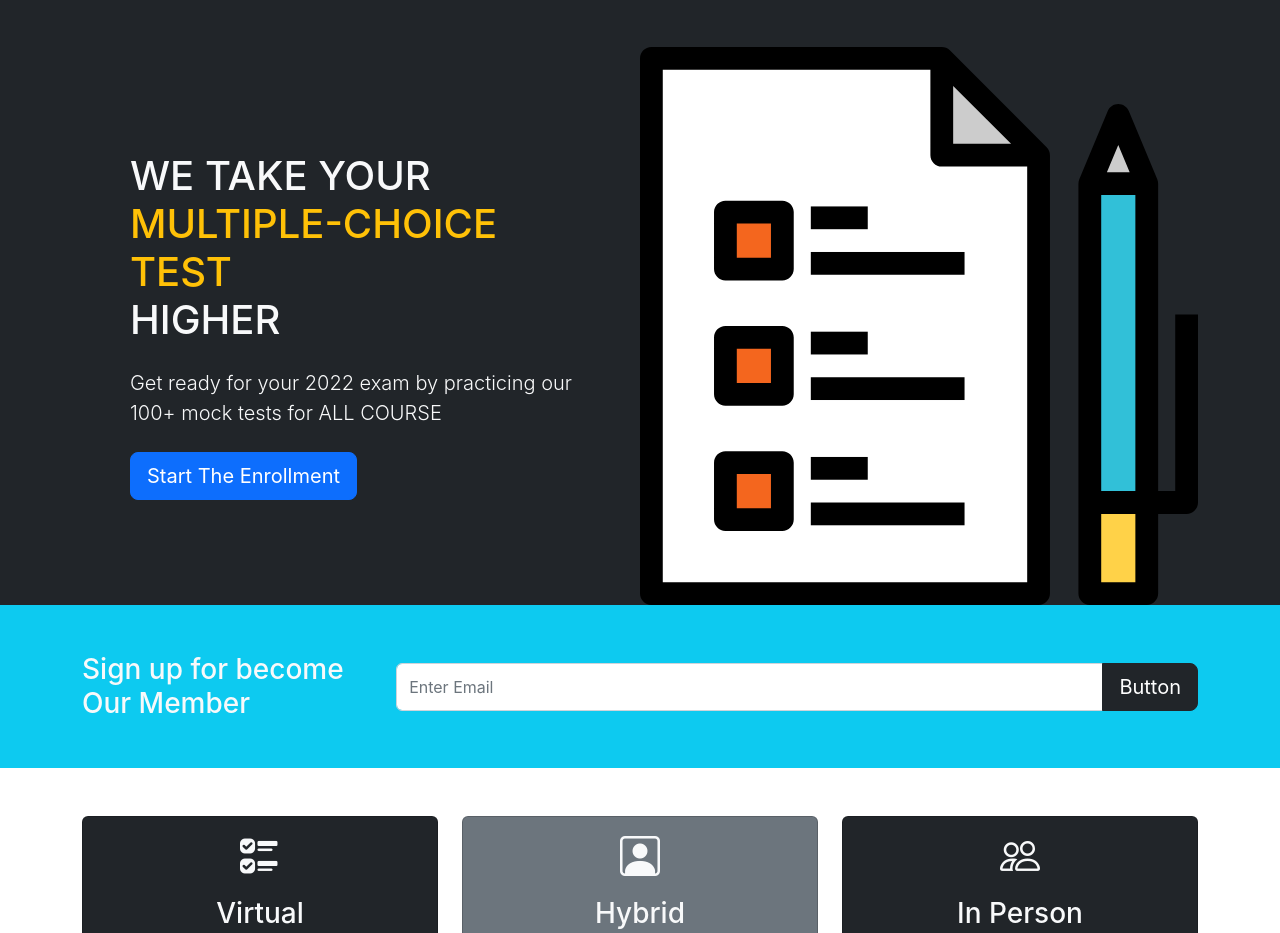
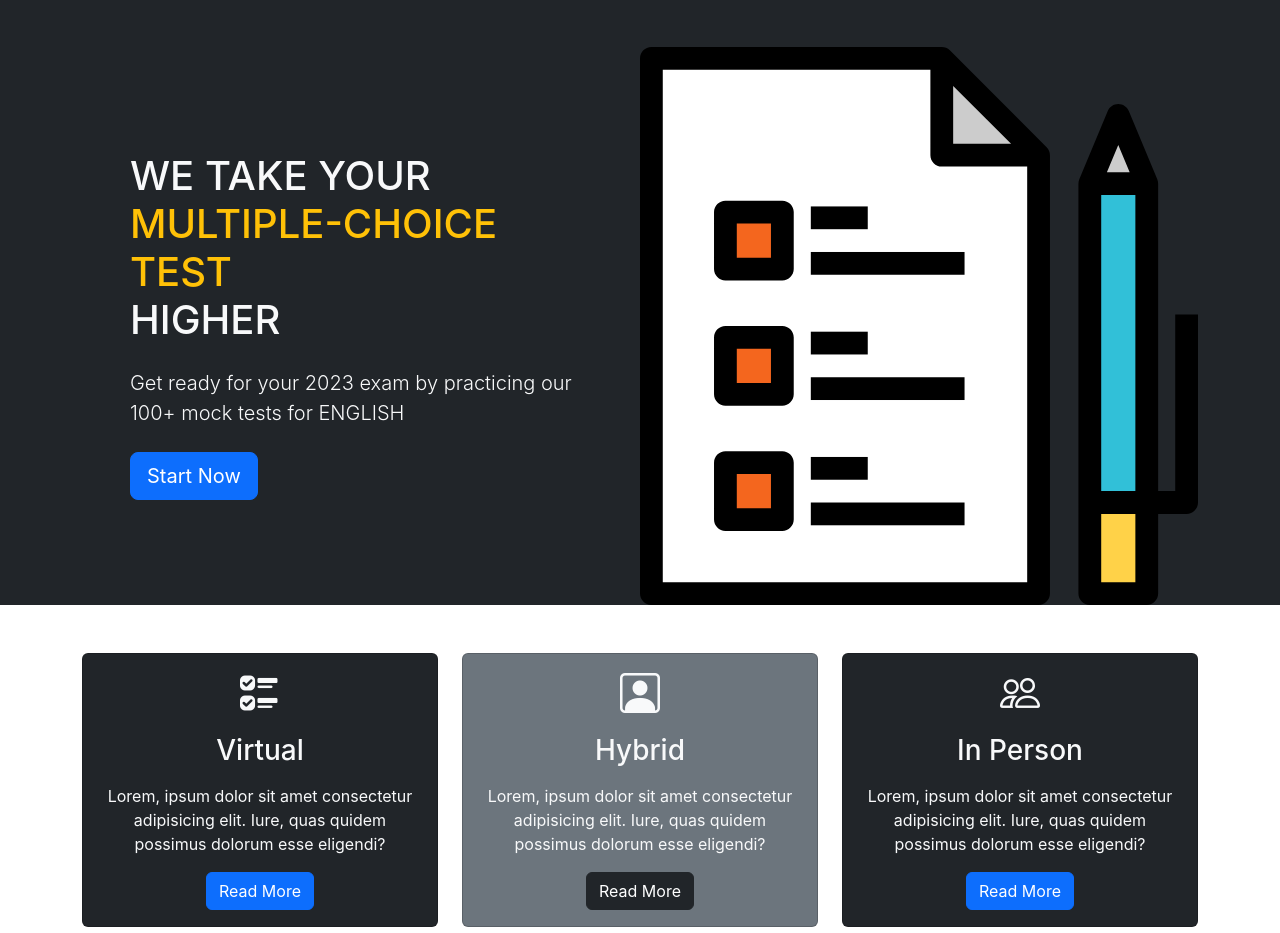
Before and after one commit to duync2006/Multiplechoice-Test-Website, a PHP site: page /home.php in a window 1280 px wide; the page is wider, and only the part inside the window is pictured. Shown: the part 61-994 px from the top of that part. Run offline with PHP 8.4, Linux system fonts and the light colour scheme; data that the repository does not hold is empty; some libraries are stand-ins or nearby versions.

Commit message:
Format index page

```diff
--- a/src/css/index.css
+++ b/src/css/index.css
@@ -20,7 +20,7 @@ code {
     opacity: 1;
 }
 
-#icon {
+#contact {
     display: inline;
 }
 
--- a/src/include/html/body.html
+++ b/src/include/html/body.html
@@ -5,15 +5,21 @@
         <div class="d-sm-flex align-items-center justify-content-between">
             <div class="mx-5">
                 <h1> WE TAKE YOUR <br> <span class="text-warning">MULTIPLE-CHOICE TEST</span> <br> HIGHER</h1>
-                <p class="lead my-4">Get ready for your 2022 exam by practicing our 100+ mock tests for ALL COURSE </p>
-                <button class="btn btn-primary btn-lg">Start The Enrollment</button>
+                <p class="lead my-4">Get ready for your 2023 exam by practicing our 100+ mock tests for ENGLISH </p>
+
+                <?php if (!$user_check): ?>
+                    <a href="../../login.php" class="btn btn-primary btn-lg">Start Now</a>
+                <?php else: ?>
+                    <a href="../../library.php" class="btn btn-primary btn-lg">Start Now</a>
+                <?php endif; ?>
+
             </div>
             <img class="img-fluid w-50 d-none d-sm-block " src="img/test-svgrepo-com.svg" alt="">
         </div>
     </div>
 </section>
 
-<section class="bg-info text-light p-5">
+<!-- <section class="bg-info text-light p-5">
     <div class="container">
         <div class="d-md-flex justify-content-between align-items-center">
             <h3 class="mb-3 mb-md-0 ">Sign up for become Our Member</h3>
@@ -23,7 +29,7 @@
             </div>
         </div>
     </div>
-</section>
+</section> -->
 
 <!--BOX-->
 <section class="p-5">
```
